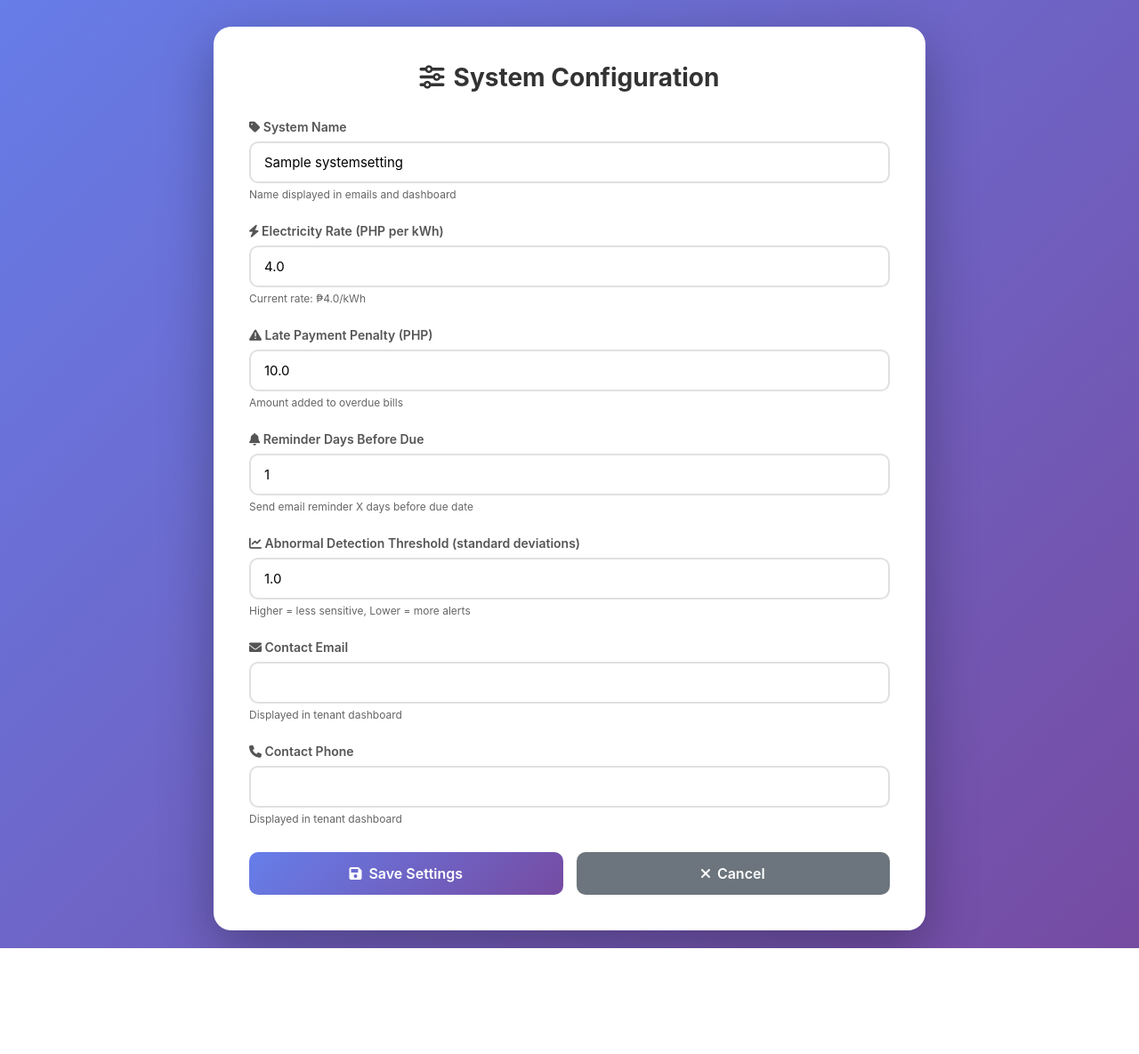
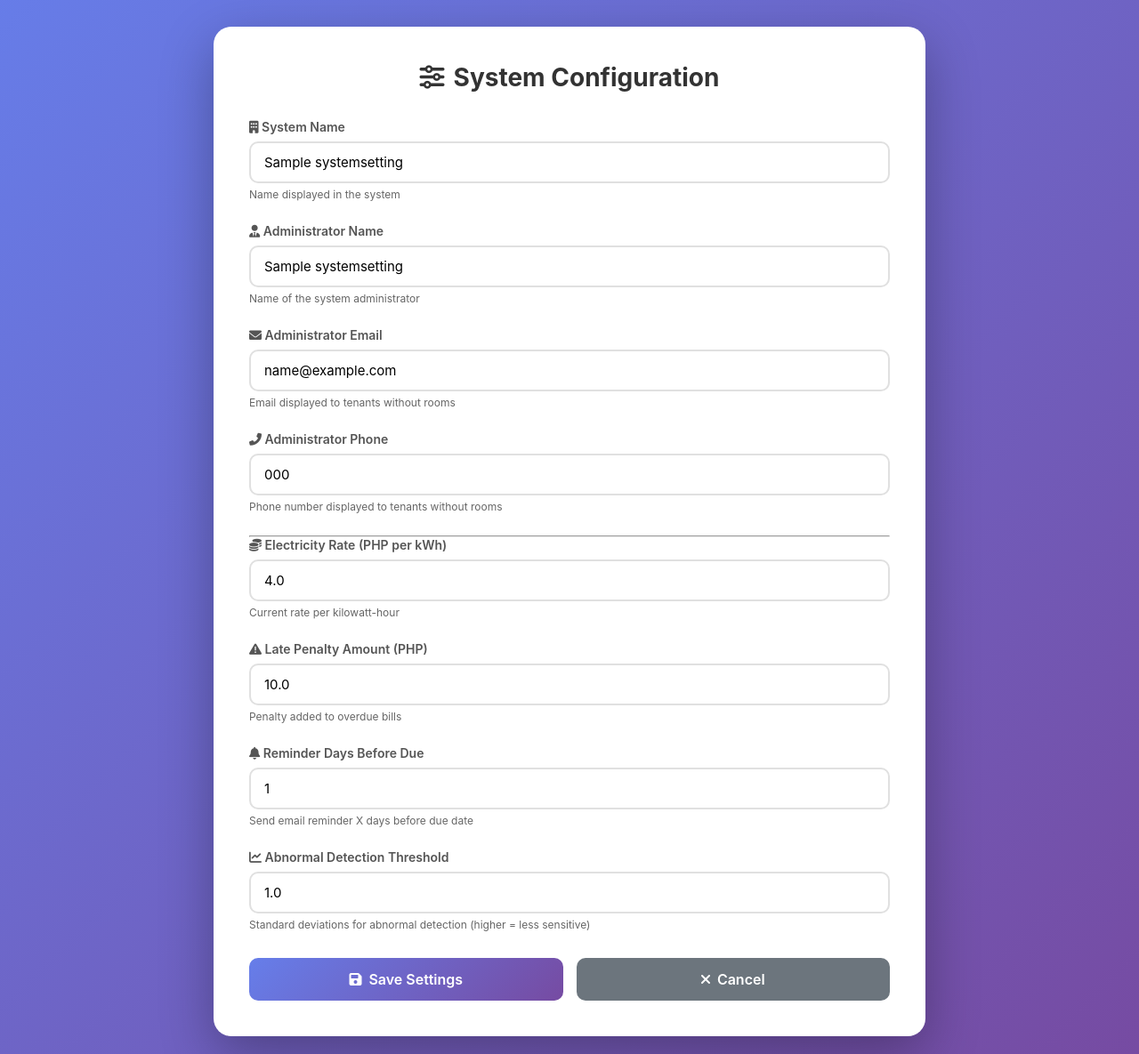
Before and after one commit to bim2001/automatic-billing, a Django app: page /settings/ in a window 1280 px wide. Shown: the part 74-1259 px from the top of the page at 89% size. Before the commit the page ends 1140 px from the top, so only its background shows below. Run offline with Django 5.2, Linux system fonts and the light colour scheme; a user stored in the database is signed in; tables that the repository leaves empty hold one stand-in row (values such as "Sample post").

Commit message:
fix settings

```diff
--- a/apartsystem/system/models.py
+++ b/apartsystem/system/models.py
@@ -158,10 +158,10 @@ class SystemSettings(models.Model):
     # System Information
     system_name = models.CharField(max_length=100, default="Smart Energy Monitor")
 
-    # Admin Contact
-    admin_name = models.CharField(max_length=100)
-    admin_email = models.EmailField()
-    admin_phone = models.CharField(max_length=20)
+    # Admin Contact (mag-add ng default values)
+    admin_name = models.CharField(max_length=100, default="System Administrator")
+    admin_email = models.EmailField(default="admin@example.com")
+    admin_phone = models.CharField(max_length=20, default="+63 XXX XXX XXXX")
 
     # Billing Configuration
     electricity_rate = models.FloatField(default=23.0, help_text="PHP per kWh")
@@ -194,7 +194,7 @@ class SystemSettings(models.Model):
             id=1,
             defaults={
                 'system_name': 'Smart Energy Monitor',
-                'admin_name': 'Administrator',
+                'admin_name': 'System Administrator',
                 'admin_email': 'admin@example.com',
                 'admin_phone': '+63 XXX XXX XXXX',
                 'electricity_rate': 23.0,
@@ -223,7 +223,6 @@ class SystemSettings(models.Model):
             'penalty': self.late_penalty_amount,
             'reminder_days': self.reminder_days_before
         }
-
 
 # ============ SIGNALS ============
 @receiver(post_save, sender=User)
--- a/apartsystem/system/views.py
+++ b/apartsystem/system/views.py
@@ -1302,33 +1302,64 @@ def run_smart_features_api(request):
 
 @login_required
 def system_settings(request):
-    """System settings page for owner"""
     profile = request.user.userprofile
 
     if profile.user_type != 'owner':
         return redirect('dashboard')
 
     from .models import SystemSettings
+
+    # Get or create settings
     settings = SystemSettings.get_settings()
 
     if request.method == 'POST':
-        settings.electricity_rate = float(request.POST.get('electricity_rate', 23))
-        settings.late_penalty_amount = float(request.POST.get('late_penalty_amount', 50))
-        settings.reminder_days_before = int(request.POST.get('reminder_days_before', 3))
-        settings.abnormal_threshold = float(request.POST.get('abnormal_threshold', 2))
-        settings.system_name = request.POST.get('system_name', 'Smart Energy Monitor')
-        settings.contact_email = request.POST.get('contact_email', 'admin@example.com')
-        settings.contact_phone = request.POST.get('contact_phone', '+63 XXX XXX XXXX')
+        # Get form data with proper handling
+        admin_name = request.POST.get('admin_name', '').strip()
+        admin_email = request.POST.get('admin_email', '').strip()
+        admin_phone = request.POST.get('admin_phone', '').strip()
+        system_name = request.POST.get('system_name', '').strip()
+
+        # Validate required fields
+        if not admin_name:
+            messages.error(request, "⚠️ Administrator Name is required.")
+            return render(request, 'system/settings.html', {
+                'settings': settings,
+                'username': request.user.username,
+            })
+
+        if not admin_email:
+            messages.error(request, "⚠️ Administrator Email is required.")
+            return render(request, 'system/settings.html', {
+                'settings': settings,
+                'username': request.user.username,
+            })
+
+        # Update settings (use default if empty)
+        settings.admin_name = admin_name if admin_name else "System Administrator"
+        settings.admin_email = admin_email if admin_email else "admin@example.com"
+        settings.admin_phone = admin_phone if admin_phone else "+63 XXX XXX XXXX"
+        settings.system_name = system_name if system_name else "Smart Energy Monitor"
+
+        # Optional fields
+        if request.POST.get('electricity_rate'):
+            settings.electricity_rate = float(request.POST.get('electricity_rate'))
+        if request.POST.get('late_penalty_amount'):
+            settings.late_penalty_amount = float(request.POST.get('late_penalty_amount'))
+        if request.POST.get('reminder_days_before'):
+            settings.reminder_days_before = int(request.POST.get('reminder_days_before'))
+        if request.POST.get('abnormal_threshold'):
+            settings.abnormal_threshold = float(request.POST.get('abnormal_threshold'))
+
         settings.save()
 
-        messages.success(request, "✅ System settings updated successfully!", extra_tags='settings')
+        messages.success(request, "✅ System settings updated successfully!")
         return redirect('system_settings')
 
     return render(request, 'system/settings.html', {
         'settings': settings,
         'username': request.user.username,
-        'unread_alerts_count': Alert.objects.filter(is_read=False).count(),
-    })
+    })
+
 
 
 @login_required
--- a/apartsystem/templates/system/settings.html
+++ b/apartsystem/templates/system/settings.html
@@ -200,45 +200,53 @@
     {% csrf_token %}
 
     <div class="form-group">
-                    <label><i class="fas fa-tag"></i> System Name</label>
-                    <input type="text" name="system_name" value="{{ settings.system_name }}" required>
-                    <div class="help-text">Name displayed in emails and dashboard</div>
+        <label><i class="fas fa-building"></i> System Name</label>
+        <input type="text" name="system_name" class="form-control" value="{{ settings.system_name|default:'Smart Energy Monitor' }}" required>
+        <div class="help-text">Name displayed in the system</div>
     </div>
 
     <div class="form-group">
-                    <label><i class="fas fa-bolt"></i> Electricity Rate (PHP per kWh)</label>
-                    <input type="number" name="electricity_rate" step="0.01" value="{{ settings.electricity_rate }}" required>
-                    <div class="help-text">Current rate: ₱{{ settings.electricity_rate }}/kWh</div>
+        <label><i class="fas fa-user-tie"></i> Administrator Name</label>
+        <input type="text" name="admin_name" class="form-control" value="{{ settings.admin_name|default:'System Administrator' }}" required>
+        <div class="help-text">Name of the system administrator</div>
     </div>
 
     <div class="form-group">
-                    <label><i class="fas fa-exclamation-triangle"></i> Late Payment Penalty (PHP)</label>
-                    <input type="number" name="late_penalty_amount" step="0.01" value="{{ settings.late_penalty_amount }}" required>
-                    <div class="help-text">Amount added to overdue bills</div>
+        <label><i class="fas fa-envelope"></i> Administrator Email</label>
+        <input type="email" name="admin_email" class="form-control" value="{{ settings.admin_email|default:'admin@example.com' }}" required>
+        <div class="help-text">Email displayed to tenants without rooms</div>
+    </div>
+
+    <div class="form-group">
+        <label><i class="fas fa-phone-alt"></i> Administrator Phone</label>
+        <input type="tel" name="admin_phone" class="form-control" value="{{ settings.admin_phone|default:'+63 XXX XXX XXXX' }}" required>
+        <div class="help-text">Phone number displayed to tenants without rooms</div>
+    </div>
+
+    <hr>
+
+    <div class="form-group">
+        <label><i class="fas fa-coins"></i> Electricity Rate (PHP per kWh)</label>
+        <input type="number" name="electricity_rate" step="0.01" class="form-control" value="{{ settings.electricity_rate|default:'23' }}">
+        <div class="help-text">Current rate per kilowatt-hour</div>
+    </div>
+
+    <div class="form-group">
+        <label><i class="fas fa-exclamation-triangle"></i> Late Penalty Amount (PHP)</label>
+        <input type="number" name="late_penalty_amount" step="0.01" class="form-control" value="{{ settings.late_penalty_amount|default:'50' }}">
+        <div class="help-text">Penalty added to overdue bills</div>
     </div>
 
     <div class="form-group">
         <label><i class="fas fa-bell"></i> Reminder Days Before Due</label>
-                    <input type="number" name="reminder_days_before" value="{{ settings.reminder_days_before }}" required>
+        <input type="number" name="reminder_days_before" class="form-control" value="{{ settings.reminder_days_before|default:'3' }}">
         <div class="help-text">Send email reminder X days before due date</div>
     </div>
 
     <div class="form-group">
-                    <label><i class="fas fa-chart-line"></i> Abnormal Detection Threshold (standard deviations)</label>
-                    <input type="number" name="abnormal_threshold" step="0.1" value="{{ settings.abnormal_threshold }}" required>
-                    <div class="help-text">Higher = less sensitive, Lower = more alerts</div>
-                </div>
-
-                <div class="form-group">
-                    <label><i class="fas fa-envelope"></i> Contact Email</label>
-                    <input type="email" name="contact_email" value="{{ settings.contact_email }}" required>
-                    <div class="help-text">Displayed in tenant dashboard</div>
-                </div>
-
-                <div class="form-group">
-                    <label><i class="fas fa-phone"></i> Contact Phone</label>
-                    <input type="text" name="contact_phone" value="{{ settings.contact_phone }}" required>
-                    <div class="help-text">Displayed in tenant dashboard</div>
+        <label><i class="fas fa-chart-line"></i> Abnormal Detection Threshold</label>
+        <input type="number" name="abnormal_threshold" step="0.1" class="form-control" value="{{ settings.abnormal_threshold|default:'2' }}">
+        <div class="help-text">Standard deviations for abnormal detection (higher = less sensitive)</div>
     </div>
 
     <div class="btn-group">
@@ -250,6 +258,7 @@
         </a>
     </div>
 </form>
+            </form>
         </div>
     </div>
 </body>
```
Also changed, not shown: apartsystem/system/migrations/0003_alter_systemsettings_admin_email_and_more.py (added). Lines whose indentation alone changed are shown as unchanged.
